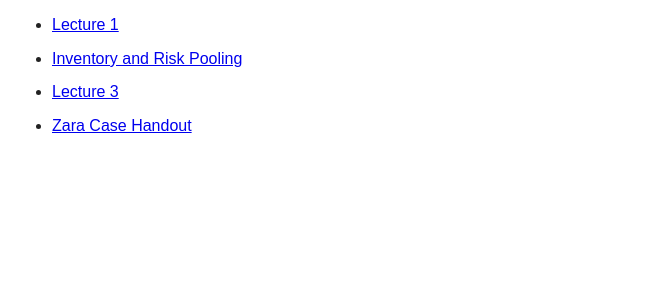
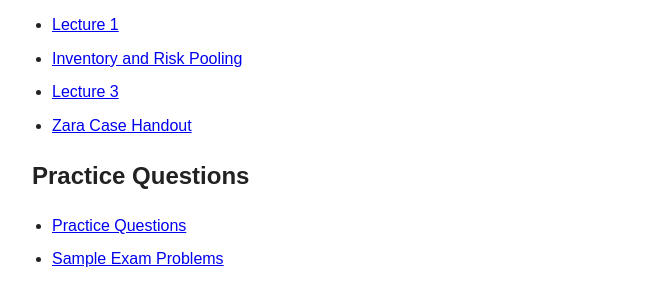
Before and after one commit to tamar-cohen-hillel/tamar-cohen-hillel.github.io, a plain HTML site: page student-files/index.html in a window 1280 px wide. Shown: the part 114-420 px from the top of the page, without its empty margins (228-877 px from the left). Drawn offline with Linux system fonts and the light colour scheme.

Commit message:
added practice questions for mahesh's students

```diff
--- a/student-files/index.html
+++ b/student-files/index.html
@@ -43,5 +43,11 @@
     <li><a href="Lecture3Post.pdf">Lecture 3</a></li>
     <li><a href="ZaraH.pdf">Zara Case Handout</a></li>
   </ul>
+
+  <h2>Practice Questions</h2>
+  <ul>
+    <li><a href="Practice Questions.pdf">Practice Questions</a></li>
+    <li><a href="Sample Exam Problems.docx">Sample Exam Problems</a></li>
+  </ul>
 </body>
 </html>
```
Also changed, not shown: 2 other files.
